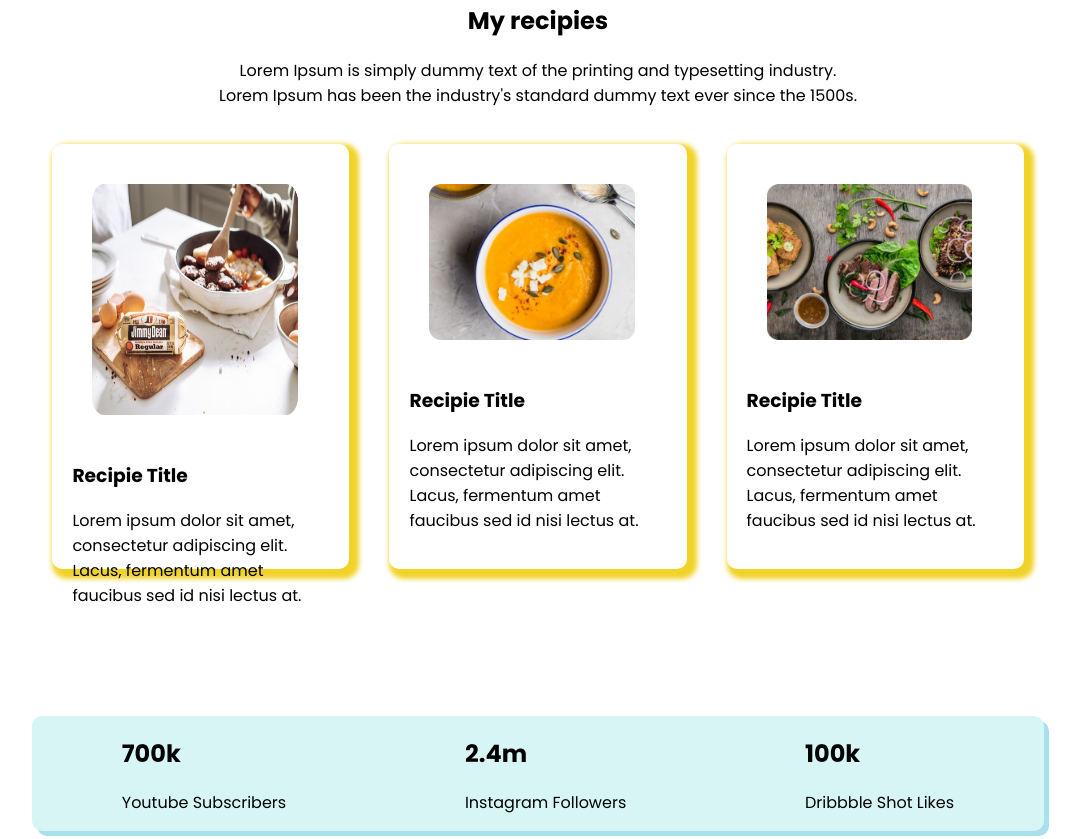
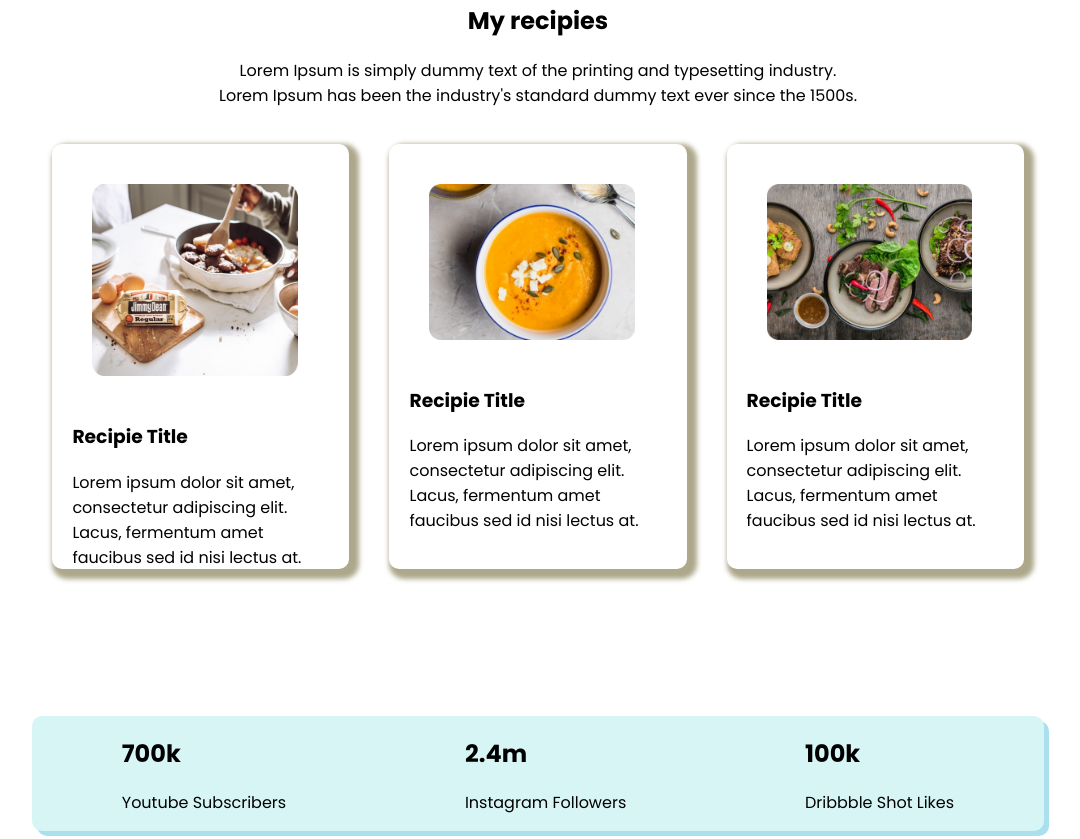
Before and after one commit to Annu-Hossain/assignment-1, a plain HTML site: page index.html in a window 1280 px wide. Shown: the part 1189-2028 px from the top of the page, without its empty margins (102-1182 px from the left). Drawn offline with Linux system fonts and the light colour scheme.

Commit message:
UpdateTo-Card

```diff
--- a/style.css
+++ b/style.css
@@ -42,7 +42,7 @@ h1 {
 
 }
 
-.half-width img {}
+
 
 
 
@@ -58,7 +58,7 @@ h1 {
 .iteam {
 
     margin: 20px;
-    box-shadow: 5px 5px 5px 5px rgb(241, 211, 40);
+    box-shadow: 5px 5px 5px 5px rgb(173, 167, 139);
 
     border-radius: 10px;
 
@@ -70,6 +70,7 @@ h1 {
 }
 
 
+
 .food-iteams {
     margin-right: 10%;
     margin-left: 10%;
@@ -78,12 +79,13 @@ h1 {
 
 .food-iteams img {
     width: 80%;
-    height: 60%;
+    height: 50%;
     padding: 20px;
+
+}
 
 
 
-}
 
 .para {
     text-align: center;
```
Also changed, not shown: index.html (+1 -1 lines).
